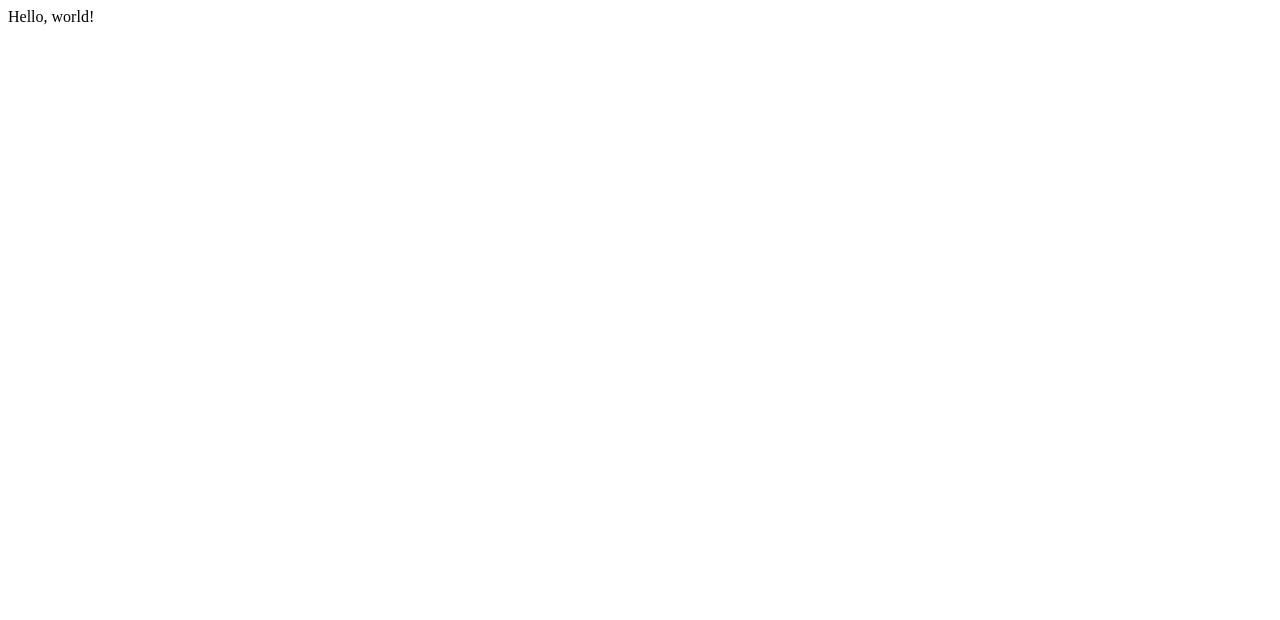
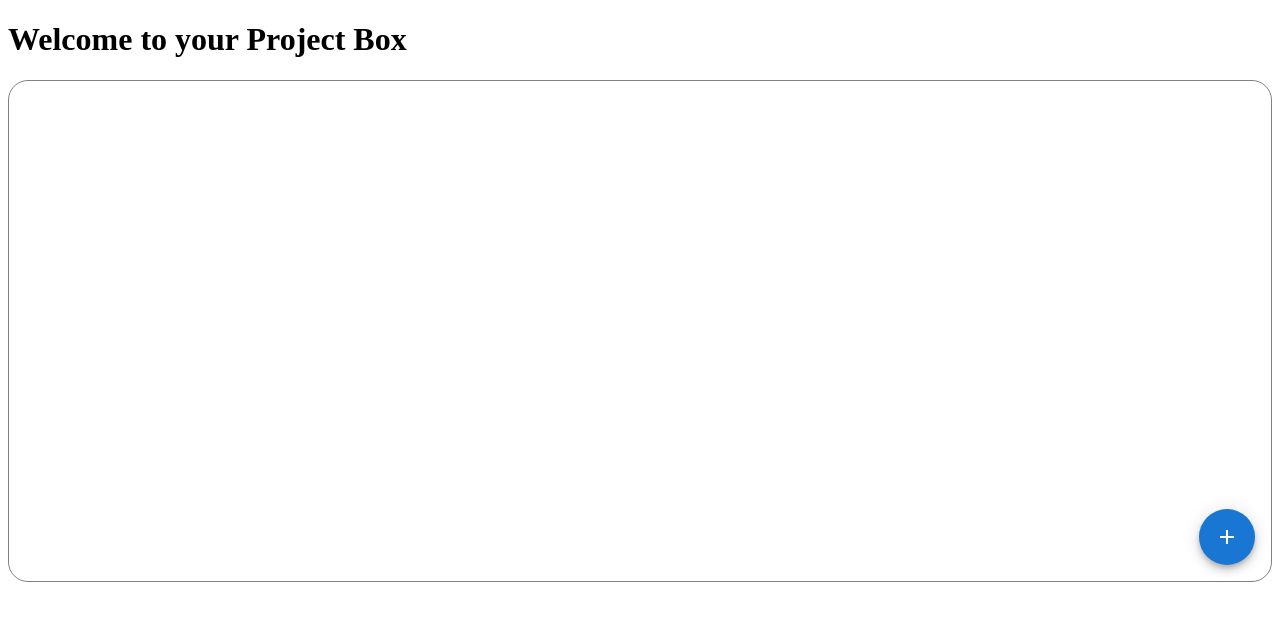
Before and after one commit to ThomasOh92/project-box-v2, a React app: page / in a window 1280 px wide. Shown: the top 620 px of the page. Built offline with nearby package versions, Linux system fonts and the light colour scheme.

Commit message:
Add Basic Material UI layout

```diff
--- a/package.json
+++ b/package.json
@@ -12,10 +12,16 @@
   "author": "",
   "license": "ISC",
   "dependencies": {
+    "@emotion/react": "^11.11.1",
+    "@emotion/styled": "^11.11.0",
+    "@mui/icons-material": "^5.11.16",
+    "@mui/material": "^5.13.4",
     "@types/react": "^18.2.11",
     "@types/react-dom": "^18.2.4",
+    "@types/react-grid-layout": "^1.3.2",
     "react": "^18.2.0",
     "react-dom": "^18.2.0",
+    "react-grid-layout": "^1.3.4",
     "typescript": "^5.1.3"
   },
   "devDependencies": {
--- /dev/null
+++ b/src/App.tsx
@@ -0,0 +1,13 @@
+import * as React from 'react';
+import ProjectBox from './components/projectbox';
+
+const App: React.FC = () => {
+  return (
+    <div>
+      <h1>Welcome to your Project Box</h1>
+      <ProjectBox />
+    </div>
+  );
+};
+
+export default App;
--- /dev/null
+++ b/src/components/projectbox.tsx
@@ -0,0 +1,42 @@
+import * as React from 'react';
+import { WidthProvider, Responsive } from 'react-grid-layout';
+import {Box, SpeedDial, SpeedDialIcon, SpeedDialAction}  from '@mui/material';
+import FileCopyIcon from '@mui/icons-material/FileCopyOutlined';
+
+const ResponsiveReactGridLayout = WidthProvider(Responsive);
+
+const ProjectBox: React.FC = () => {
+
+  const actions = [
+    { icon: <FileCopyIcon />, name: 'Copy' },
+    { icon: <FileCopyIcon />, name: 'Copy2' },
+    { icon: <FileCopyIcon />, name: 'Copy3' },
+    { icon: <FileCopyIcon />, name: 'Copy4' },
+  ];
+
+
+  return (
+    <Box sx={{ height:500, transform: 'translateZ(0px)', flexGrow: 1, border: '1px solid grey', borderRadius: 5}}>
+      <ResponsiveReactGridLayout>
+      </ResponsiveReactGridLayout>
+
+      <SpeedDial
+        ariaLabel="SpeedDial basic example"
+        sx={{ position: 'absolute', bottom: 16, right: 16 }}
+        icon={<SpeedDialIcon />}
+      >
+        {actions.map((action) => (
+          <SpeedDialAction
+            key={action.name}
+            icon={action.icon}
+            tooltipTitle={action.name}
+          />
+        ))}
+      </SpeedDial>
+  </Box>
+
+  );
+
+};
+
+export default ProjectBox;
--- a/src/index.tsx
+++ b/src/index.tsx
@@ -1,8 +1,7 @@
 import * as React from 'react';
-import * as ReactDOM from 'react-dom';
+import { createRoot } from 'react-dom/client';
+import App from './App';
 
-const App = () => {
-  return <div>Hello, world!</div>;
-};
-
-ReactDOM.render(<App />, document.getElementById('root'));
+const container = document.getElementById('root');
+const root = createRoot(container!);
+root.render(<App />);
--- a/tsconfig.json
+++ b/tsconfig.json
@@ -5,7 +5,10 @@
       "noImplicitAny": true,
       "module": "commonjs",
       "target": "es6",
-      "jsx": "react"
+      "jsx": "react",
+      "lib": ["es6", "dom"],
+      "noImplicitThis": true,
+      "strictNullChecks": true
     },
     "include": [
       "./src/**/*"
```
Also changed, not shown: 1 other file (tests, documents, lock files or other folders).
